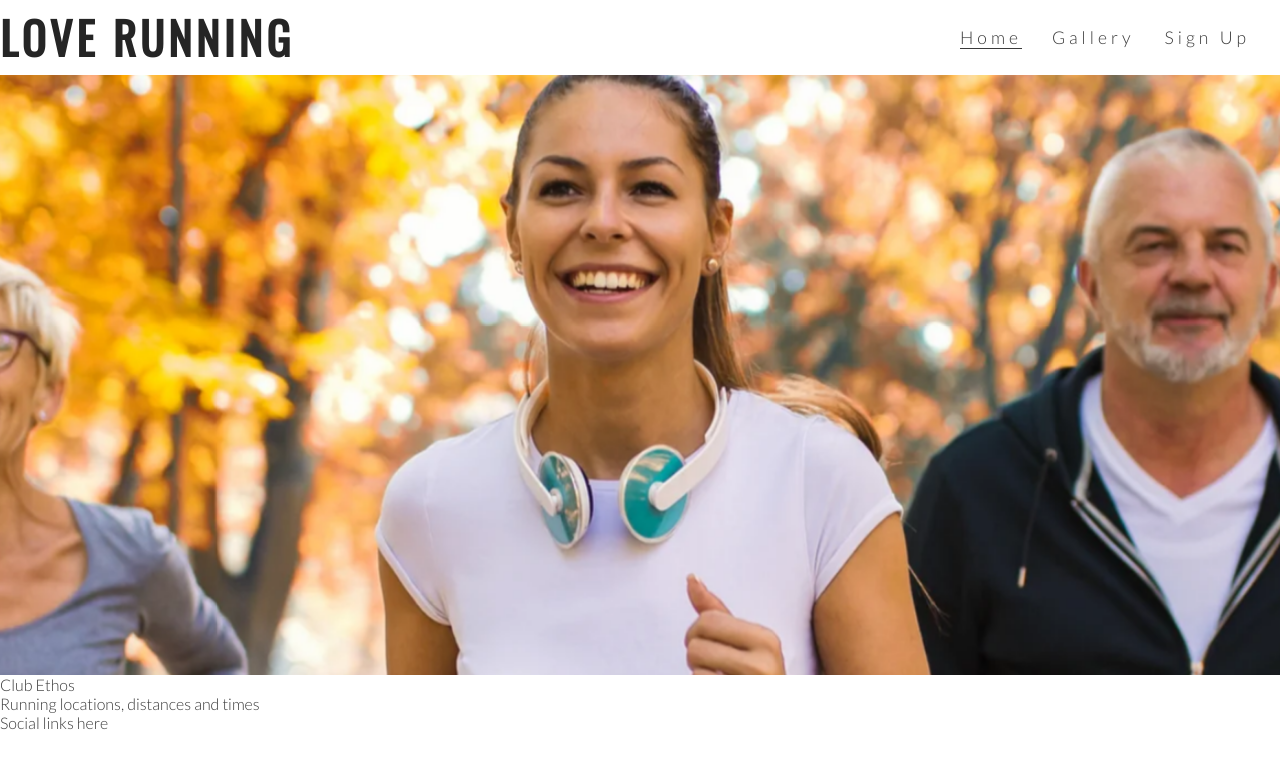
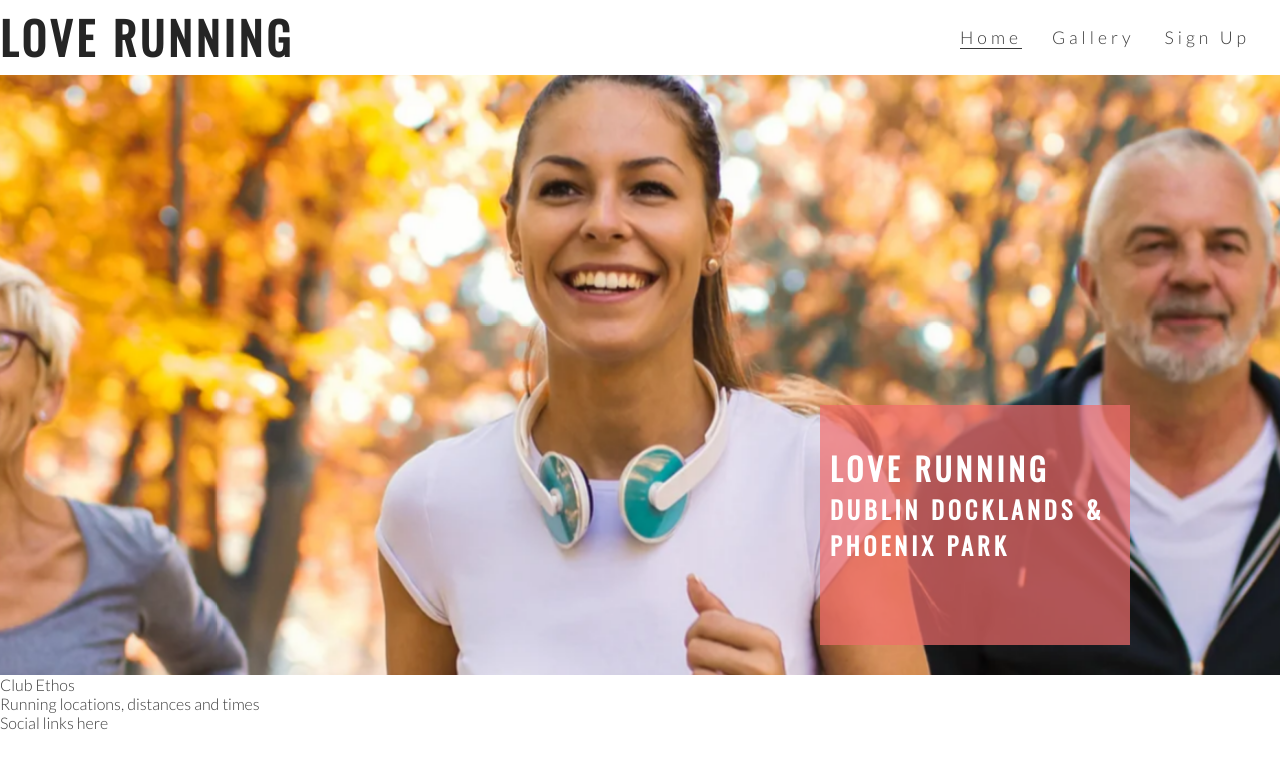
Before and after one commit to loellarp/love-running, a plain HTML site: page index.html in a window 1280 px wide. Drawn offline with nearby package versions, Linux system fonts and the light colour scheme.

Commit message:
Fix issue with hero text not showing

```diff
--- a/assets/css/style.css
+++ b/assets/css/style.css
@@ -26,6 +26,8 @@ h1, h2 {
     font-size: 280%;
 }
 
+/* navigation links */
+
 #menu {
     font-size: 110%;
     letter-spacing: 4px;
@@ -37,7 +39,7 @@ h1, h2 {
 
 #menu li {
     float: right;
-    list-style: none;
+    list-style-type: none;
     margin-right: 30px;
 }
 
@@ -54,12 +56,18 @@ h1, h2 {
     border-bottom: 1px solid #3a3a3a;
 }
 
-/* hero image */
+/* hero image and cover text */
 
 #hero-outer {
     height: 600px;
     width: 100%;
     overflow: hidden;
+
+    position: relative;
+}
+
+#cover-text, #cover-text h2 {
+    color: #fff;
 }
 
 #hero-image {
@@ -83,3 +91,23 @@ h1, h2 {
         transform: scale(1.1);
     }
 }
+
+#cover-text {
+    font-size: 130%;
+    font-family: Oswald, sans-serif;
+    text-transform: uppercase;
+    letter-spacing: 4px;
+
+    width: 300px;
+    height: 200px;
+
+    padding-top: 40px;
+    padding-left: 10px;
+
+    background-color: rgba(241, 109, 107, .7);
+
+    bottom: 30px;
+    right: 150px;
+
+    position: absolute;
+}
--- a/index.html
+++ b/index.html
@@ -15,8 +15,8 @@
         <a href="index.html">
             <h1 id="logo">Love Running</h1>
         </a>
-        <nav id="menu">
-            <ul>
+        <nav>
+            <ul id="menu">
                 <li>
                     <a href="#">Sign Up</a>
                 </li>
@@ -30,7 +30,11 @@
         </nav>
     </header>
     <section id="hero-outer">
-       <div id="hero-image"></div>
+        <div id="hero-image"></div>
+        <div id="cover-text">
+            <h2>Love Running</h2>
+            <h3>Dublin Docklands & Phoenix Park</h3>
+        </div>
     </section>
     <section>
         Club Ethos
```
